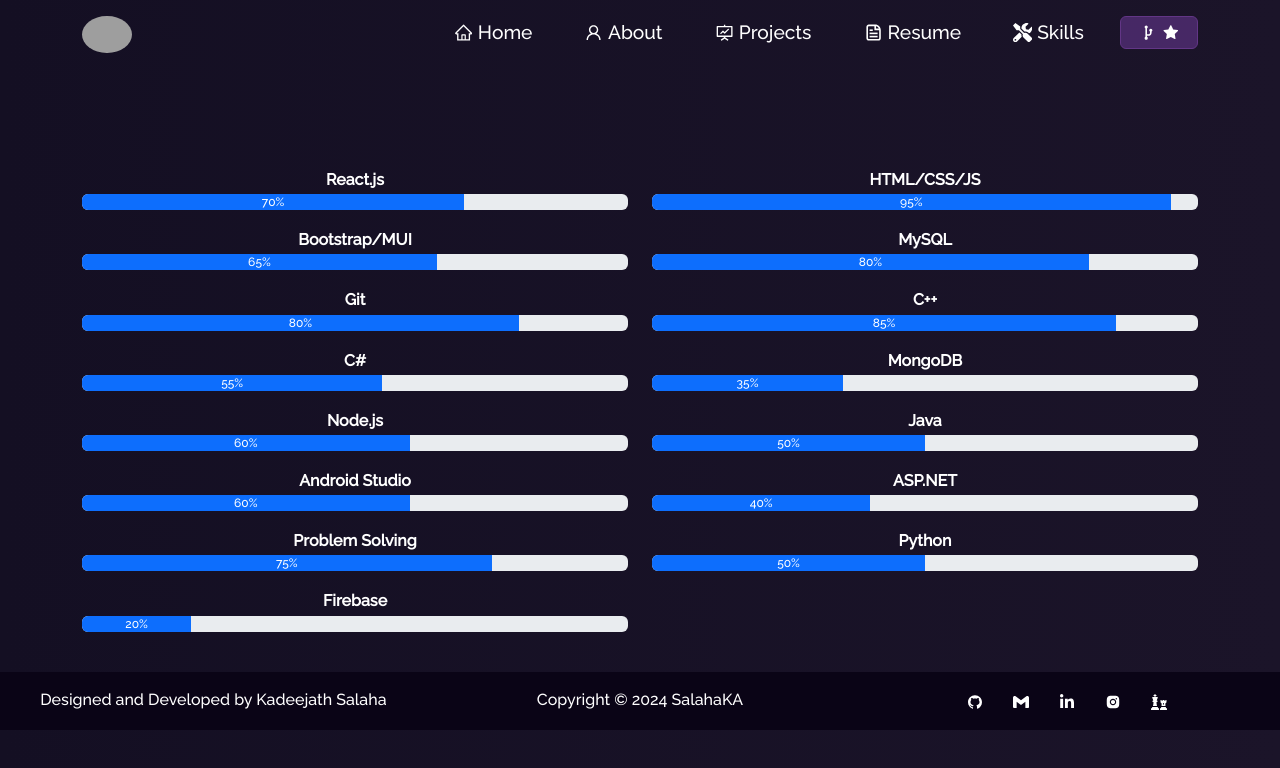
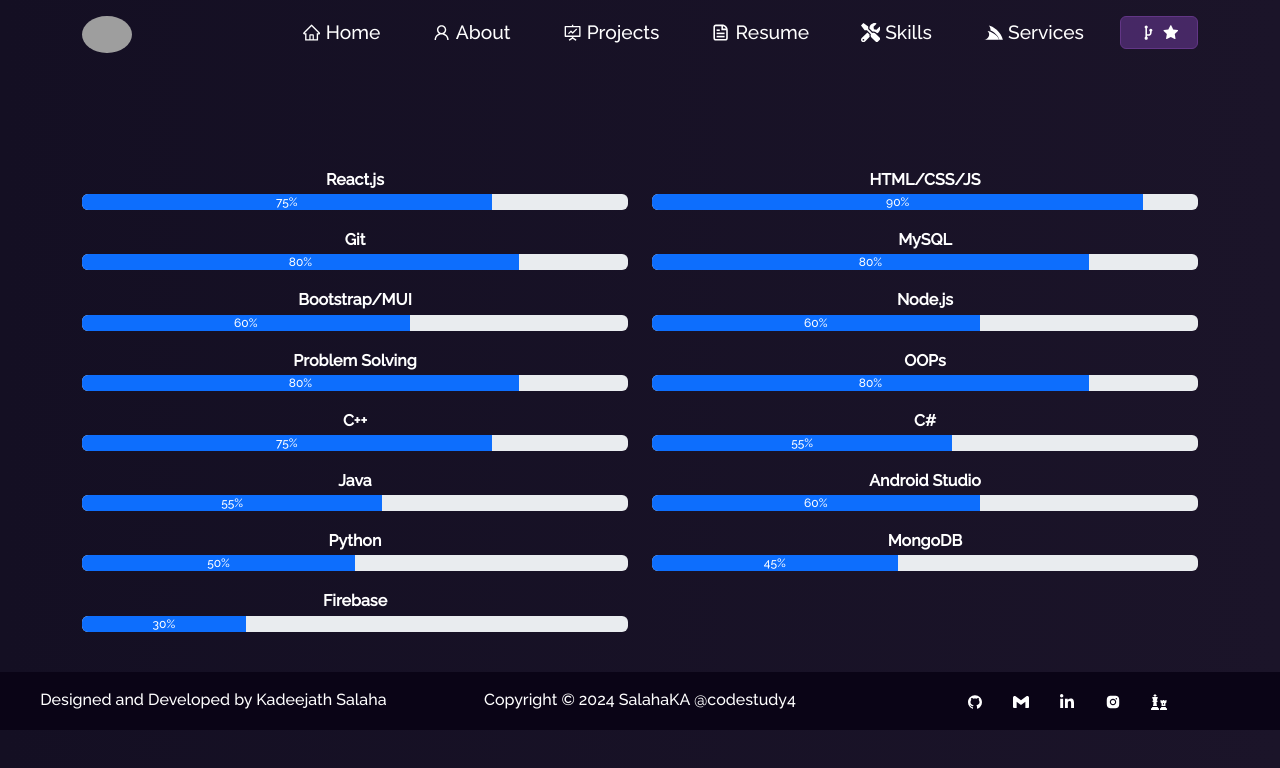
Before and after one commit to salahaKA/MyPortfolio, a React (Create React App) app in the folder portfolio/: page /skills in a window 1280 px wide. Shown: the top 768 px of the page. Built offline with nearby package versions, Linux system fonts and the light colour scheme; grey boxes are pictures that could not be loaded.

Commit message:
Eigo project addded

```diff
--- a/portfolio/src/components/About/About.js
+++ b/portfolio/src/components/About/About.js
@@ -6,6 +6,7 @@
 import Aboutcard from "./AboutCard";
 import laptopImg from "../../Assets/about-logo.png";
 import Toolstack from "./Toolstack";
+// import Skills from "../Skills/Skills";
 
 function About() {
   return (
@@ -45,6 +46,11 @@
         </h1>
         <Toolstack />
 
+        {/* <h1 className="project-heading">
+          <strong className="purple">Skills</strong> I have
+        </h1>
+        <Skills /> */}
+
         {/* <Github /> */}
       </Container>
     </Container>
--- a/portfolio/src/components/About/AboutCard.js
+++ b/portfolio/src/components/About/AboutCard.js
@@ -37,10 +37,10 @@
             </li>
           </ul>
 
-          <p style={{ color: "rgb(155 126 172)" }}>
+          {/* <p style={{ color: "rgb(155 126 172)" }}>
             "“Shine like the whole universe is yours.”"{" "}
           </p>
-          <footer className="blockquote-footer">Rumi</footer>
+          <footer className="blockquote-footer">Rumi</footer> */}
         </blockquote>
       </Card.Body>
     </Card>
--- a/portfolio/src/components/Footer.js
+++ b/portfolio/src/components/Footer.js
@@ -14,7 +14,7 @@
           <h3>Designed and Developed by Kadeejath Salaha</h3>
         </Col>
         <Col md="4" className="footer-copywright">
-          <h3>Copyright © {year} SalahaKA</h3>
+          <h3>Copyright © {year} SalahaKA @codestudy4</h3>
         </Col>
         <Col md="4" className="footer-body">
           <ul className="footer-icons">
--- a/portfolio/src/components/Home/Home2.js
+++ b/portfolio/src/components/Home/Home2.js
@@ -103,7 +103,7 @@
               </li> */}
               <li className="social-icons">
                 <a
-                  href="mailto:kadeejasalaha123@gmail.com"
+                  href="mailto:codestudy475@gmail.com"
                   target="_blank"
                   rel="noreferrer"
                   className="icon-colour home-social-icons"
--- a/portfolio/src/components/Navbar.js
+++ b/portfolio/src/components/Navbar.js
@@ -14,7 +14,7 @@
 } from "react-icons/ai";
 
 import { CgFileDocument } from "react-icons/cg";
-import { FaTools } from "react-icons/fa";
+import { FaTools, FaServicestack } from "react-icons/fa";
 
 function NavBar() {
   const [expand, updateExpanded] = useState(false);
@@ -110,6 +110,12 @@
               </Nav.Link>
             </Nav.Item>
 
+            <Nav.Item>
+              <Nav.Link href="#" target="_blank" rel="noreferrer">
+                <FaServicestack style={{ marginBottom: "2px" }} /> Services
+              </Nav.Link>
+            </Nav.Item>
+
             {/* <Nav.Item>
               <Nav.Link href="#" target="_blank" rel="noreferrer">
                 <ImBlog style={{ marginBottom: "2px" }} /> Blogs
--- a/portfolio/src/components/Projects/Projects.js
+++ b/portfolio/src/components/Projects/Projects.js
@@ -5,7 +5,7 @@
 
 import portfolio from "../../Assets/Projects/portfolio.png";
 import Eigo from "../../Assets/Projects/eigo.png";
-
+import eigo_shoppie from "../../Assets/Projects/Eigo1.png"
 import wlcmGit from "../../Assets/Projects/wlcmGithub.png";
 import DCS from "../../Assets/Projects/DCS.png";
 import penGes from "../../Assets/Projects/penGes3.png";
@@ -26,6 +26,18 @@
           internship:
         </p>
         <Row style={{ justifyContent: "center", paddingBottom: "10px" }}>
+
+        <Col md={4} className="project-card">
+            <ProjectCard
+              imgPath={eigo_shoppie}
+              isBlog={false}
+              title="Eigo Shopping Cart (2024)"
+              description="Designed and developed Eigo shopping cart website using React teachnology"
+              ghLink="https://github.com/salahaKA/eigo_shoppingweb.git"
+              demoLink=""
+            />
+          </Col>
+
           <Col md={4} className="project-card">
             <ProjectCard
               imgPath={portfolio}
@@ -41,7 +53,7 @@
             <ProjectCard
               imgPath={DCS}
               isBlog={false}
-              title="Digital Check Sheet (2024)"
+              title="RDL DSC (2024)"
               description="Developed a dynamic Digital Check Sheet System using MERN stack during an internship work at RDL Technologies."
               ghLink="https://github.com/salahaKA/checklist.git"
               demoLink=""
--- a/portfolio/src/components/Resume/ResumeNew.js
+++ b/portfolio/src/components/Resume/ResumeNew.js
@@ -51,7 +51,7 @@
             style={{ maxWidth: "250px" }}
           >
             <AiOutlineDownload />
-            &nbsp;Download Cirtificates
+            &nbsp;Download Skill Cirtificates
           </Button>
         </Row>
 
--- a/portfolio/src/components/Skills/Skills.js
+++ b/portfolio/src/components/Skills/Skills.js
@@ -3,21 +3,21 @@
 import { Container, Row, Col, ProgressBar } from "react-bootstrap";
 
 const skillsData = [
-  { name: "React.js", level: 70 },
-  { name: "HTML/CSS/JS", level: 95 },
-  { name: "Bootstrap/MUI", level: 65 },
+  { name: "React.js", level: 75  },
+  { name: "HTML/CSS/JS", level: 90 },
+  { name: "Git", level: 80 },
   { name: "MySQL", level: 80 },
-  { name: "Git", level: 80 },
-  { name: "C++", level: 85 },
+  { name: "Bootstrap/MUI", level: 60 },
+  { name: "Node.js", level: 60 },
+  { name: "Problem Solving", level: 80 },
+  { name: "OOPs", level: 80 },
+  { name: "C++", level: 75 },
   { name: "C#", level: 55 },
-  { name: "MongoDB", level: 35 },
-  { name: "Node.js", level: 60 },
-  { name: "Java", level: 50 },
+  { name: "Java", level: 55 },
   { name: "Android Studio", level: 60 },
-  { name: "ASP.NET", level: 40 },
-  { name: "Problem Solving", level: 75 },
   { name: "Python", level: 50 },
-  { name: "Firebase", level: 20 },
+  { name: "MongoDB", level: 45 },
+  { name: "Firebase", level: 30 },
 ];
 
 function Skills() {
```
Also changed, not shown: portfolio/src/components/Services/Services.css (added), portfolio/src/components/Services/Services.js (added).
